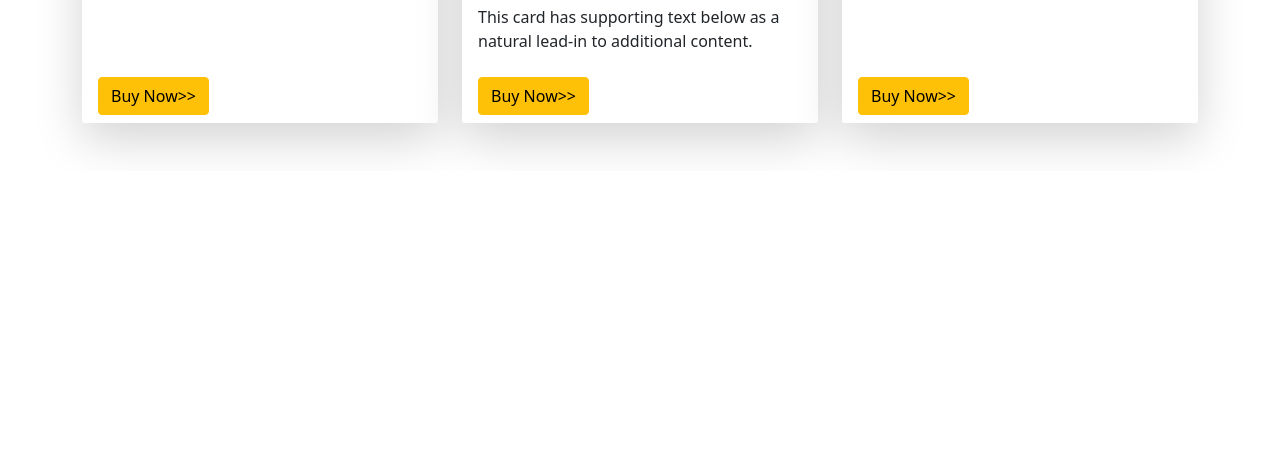
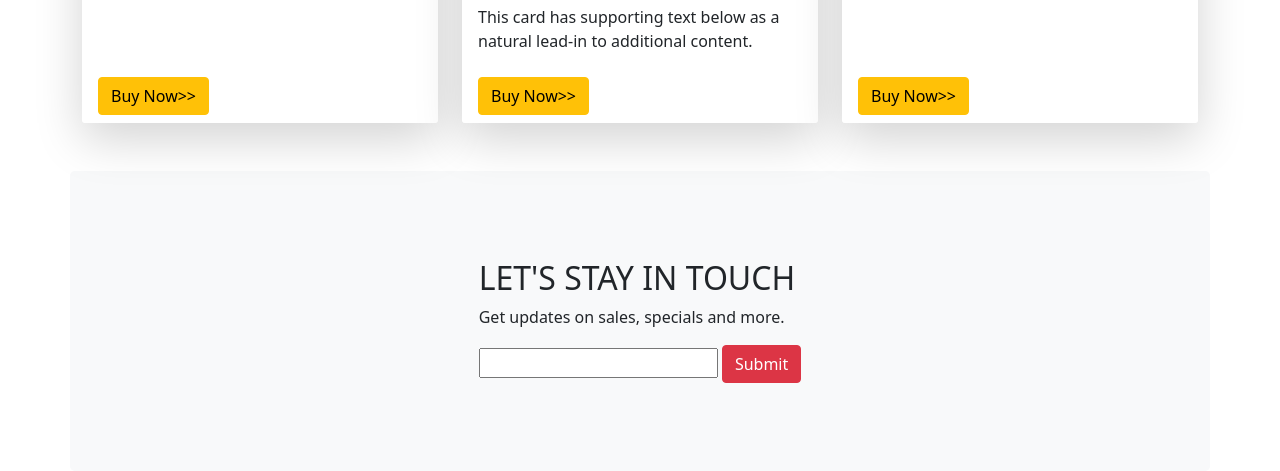
Before and after one commit to sajidmahamud835/panda-commarce-bootstarp, a plain HTML site: page index.html in a window 1280 px wide. Shown: the part 1863-2334 px from the top of the page. Before the commit the page ends 2034 px from the top, so only its background shows below. Drawn offline with Linux system fonts and the light colour scheme.

Commit message:
subscribe section added

```diff
--- a/index.html
+++ b/index.html
@@ -234,7 +234,24 @@
             </div>
 
         </section>
+
+        <!-- suscribe -->
+        <section class="container bg-light d-flex justify-content-center align-items-center rounded-3"
+            style="height: 300px;">
+            <div>
+                <h2>LET'S STAY IN TOUCH</h2>
+                <p>Get updates on sales, specials and more.</p>
+                <form action="#">
+                    <input type="email" name="" id="">
+                    <button class="btn btn-danger">Submit</button>
+                </form>
+            </div>
+        </section>
     </main>
+    <!-- footer -->
+    <footer>
+
+    </footer>
     <!-- bootstarp javascript -->
     <script src="/js/bootstrap.min.js"></script>
 </body>
```
